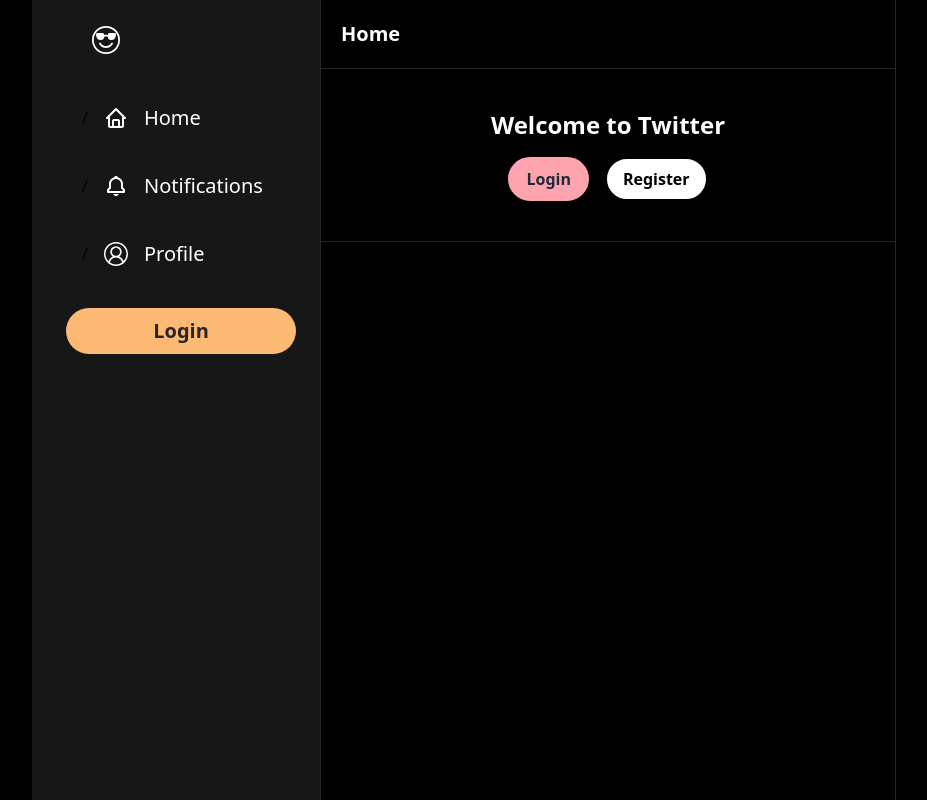
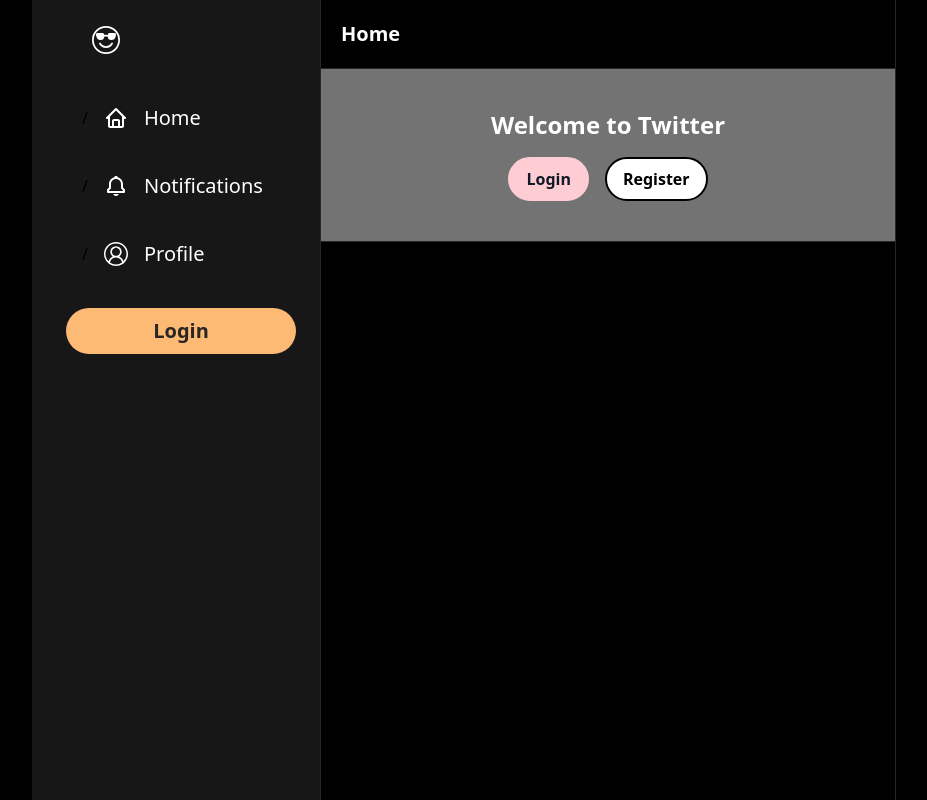
Before and after one commit to kaleytsangbcit/Tweetie, a Next.js app: page / in a window 1280 px wide. Shown: the whole page, without its empty margins (32-959 px from the left). Built offline with nearby package versions, Linux system fonts and the light colour scheme; no server answers; the database is empty.

Commit message:
Update head for Tweetie

```diff
--- a/components/Button.tsx
+++ b/components/Button.tsx
@@ -30,9 +30,9 @@
           transition
           border-2
           ${fullWidth ? 'w-full' : 'w-fit'}
-          ${secondary ? 'bg-white' : 'bg-rose-300'}
-          ${secondary ? 'text-black' : 'text-gray-800'}
-          ${secondary ? 'border-black' : 'border-rose-300'}
+          ${secondary ? 'bg-white' : 'bg-rose-200'}
+          ${secondary ? 'text-black' : 'text-gray-900'}
+          ${secondary ? 'border-black' : 'border-rose-200'}
           ${large ? 'text-xl' : 'text-md'}
           ${large ? 'px-5' : 'px-4'}
           ${large ? 'py-3' : 'py-2'}
--- a/components/Form.tsx
+++ b/components/Form.tsx
@@ -48,7 +48,7 @@
     }, [body, mutatePosts, isComment, postId, mutatePost]);
 
     return (
-      <div className="border-b-[1px] border-neutral-800 px-5 py-2">
+      <div className="border-b-[1px] bg-neutral-500 border-neutral-800 px-5 py-2">
         {currentUser ? (
           <div className="flex flex-row gap-4">
             <div>
@@ -69,7 +69,8 @@
                   ring-0
                   outline-none
                   text-[20px]
-                  placeholder-neutral-500
+                  placeholder-white
+                  bg-neutral-500
                   text-white
                 "
                 placeholder={placeholder}>
--- a/components/layout/FollowBar.tsx
+++ b/components/layout/FollowBar.tsx
@@ -11,7 +11,7 @@
   return (
     <div className="px-6 py-4 hidden lg:block">
       <div className="bg-neutral-700 rounded-xl p-4">
-        <h2 className="text-white text-xl font-semibold">Who to follow</h2>
+        <h2 className="text-white text-xl font-semibold">See who's in Tweetie</h2>
         <div className="flex flex-col gap-6 mt-4">
           {users.map((user: Record<string, any>) => (
             <div key={user.id} className="flex flex-row gap-4">
--- a/components/modals/LoginModal.tsx
+++ b/components/modals/LoginModal.tsx
@@ -59,7 +59,7 @@
     );
     const footerContent = (
         <div className="text-neutral-400 text-center mt-4">
-          <p>First time using Twitter?
+          <p>First time using Tweetie?
             <span
               onClick={onToggle}
               className="
--- a/pages/_app.tsx
+++ b/pages/_app.tsx
@@ -1,3 +1,4 @@
+import Head from 'next/head'
 import type { AppProps } from 'next/app'
 import { Toaster } from 'react-hot-toast';
 import { SessionProvider } from 'next-auth/react';
@@ -11,6 +12,15 @@
 
 export default function App({ Component, pageProps }: AppProps) {
   return (
+
+  <>
+    <Head>
+      <title>Tweetie</title>
+      <meta name="description" content="Tweeeet" />
+      <meta name="viewport" content="width=device-width, initial-scale=1" />
+      <link rel="icon" href="/favicon.svg" />
+    </Head>
+
     <SessionProvider session={pageProps.session}>
       <Toaster />
       <RegisterModal />
@@ -20,5 +30,6 @@
         <Component {...pageProps} />
       </Layout>
     </SessionProvider>
+  </>
   )
 }
```
